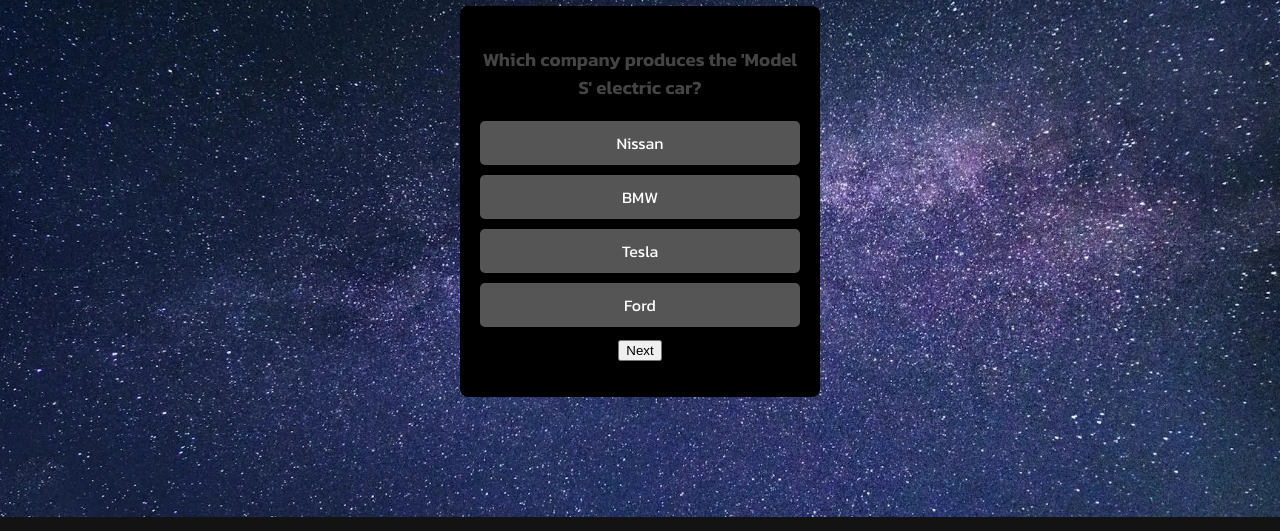
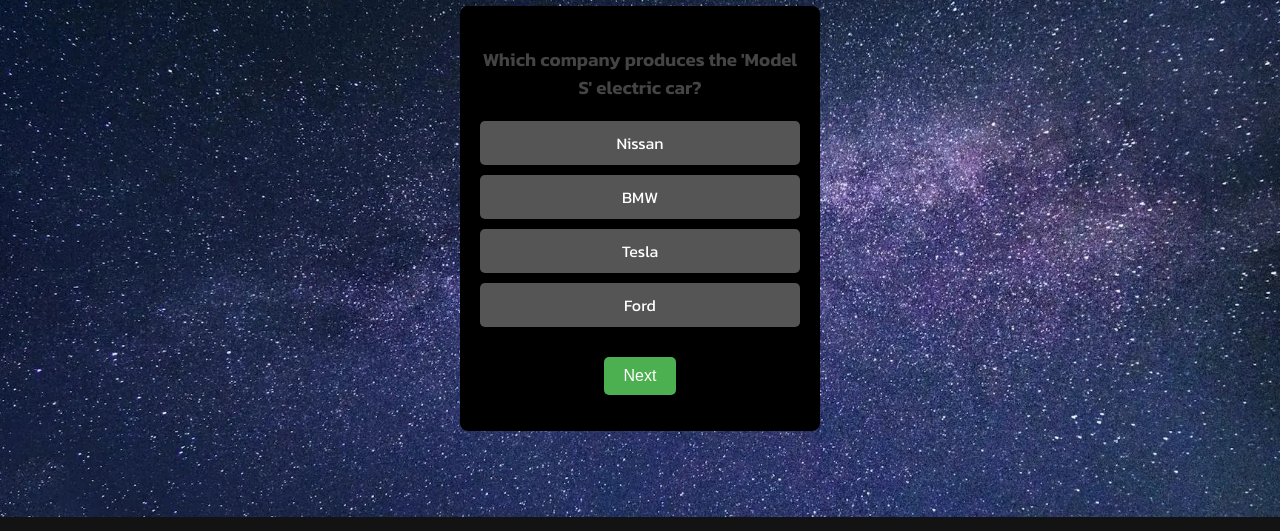
Before and after one commit to StefanE85a/quizzgame, a plain HTML site: page index.html in a window 1280 px wide. Shown: the part 172-703 px from the top of the page. Drawn offline with Linux system fonts and the light colour scheme.

Commit message:
Added style properties to next-button

```diff
--- a/assets/css/style.css
+++ b/assets/css/style.css
@@ -62,6 +62,23 @@ body {
 #options div:hover {
     background-color: black;
     color: grey;
+}
+
+#next-button {
+    padding: 10px 20px;
+    background-color: #4CAF50;
+    color: white;
+    border: none;
+    border-radius: 5px;
+    cursor: pointer;
+    font-size: 16px;
+    margin-top: 20px;
+    transition: background-color 0.3s;
+
+}
+
+#next-button:hover {
+    background-color: #45a049;
 }
 
 /* ------------------------------Footer Section------------------------------ */
```
